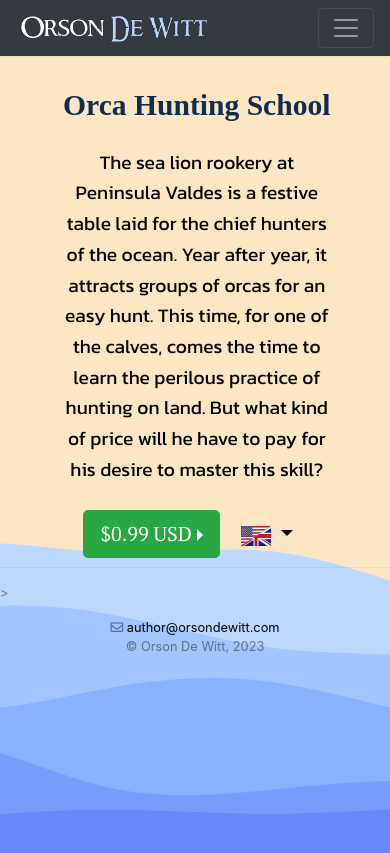
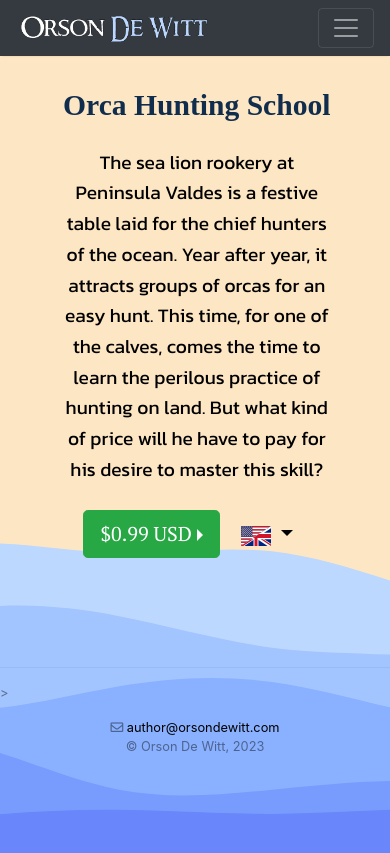
Before and after one commit to OrsonDWitt/OrsonDWitt.github.io, a Jekyll site: the page built from _pages/index.md, in a window 390 px wide. Shown: the top 853 px of the page. Built offline with Jekyll 4.4.1, drawn with Linux system fonts in a browser that asks for light colours; nearby versions of some CDN libraries.

Commit message:
Update screen.css

```diff
--- a/assets/css/screen.css
+++ b/assets/css/screen.css
@@ -66,7 +66,7 @@ pre {
 }
 
 .main-content {
-    min-height: 300px;
+    min-height: 500px;
 }
 
 .site-content {
@@ -193,7 +193,7 @@ section.recent-posts {
         width: 100%;
     }
     .main-content {
-    min-height: 450px;
+    min-height: 550px;
     }
     .col-sm-6{
     flex: 0 0 50%;
```
